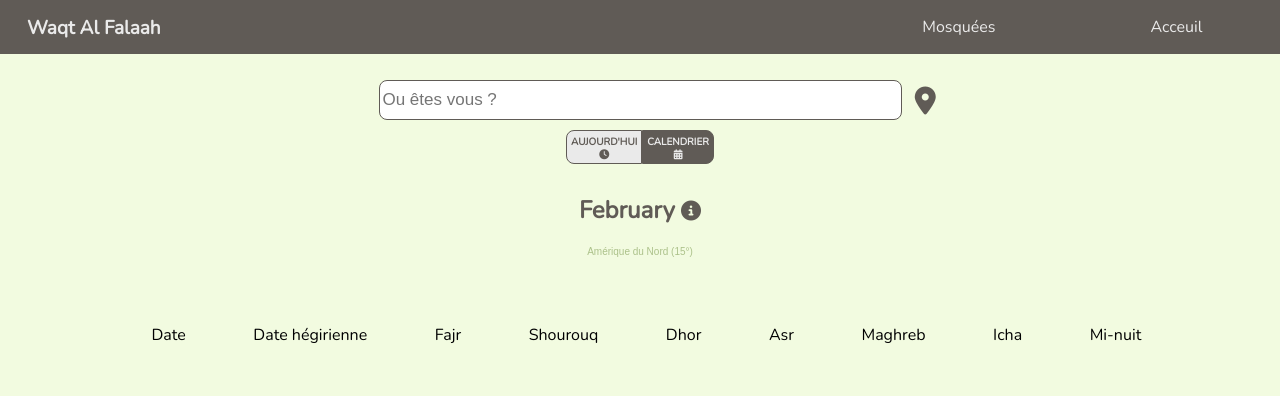
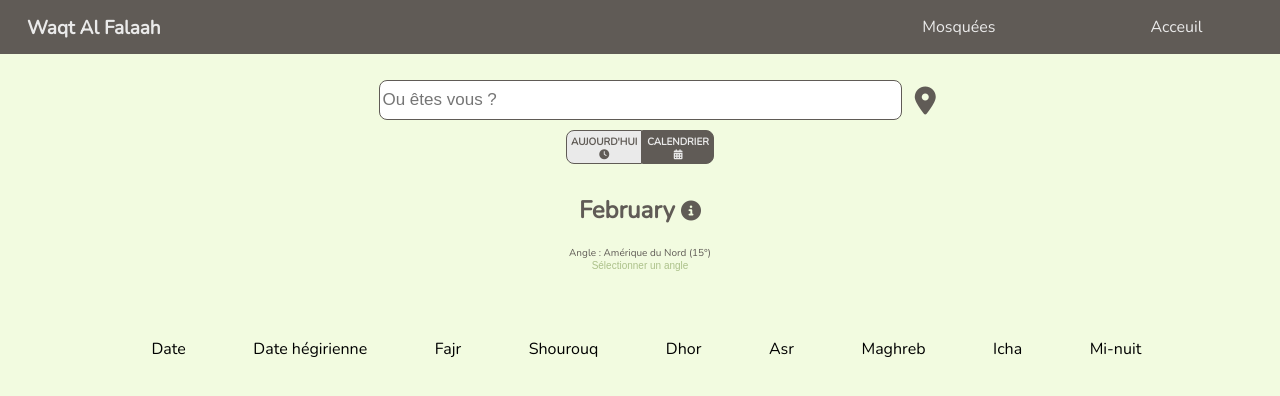
Before and after one commit to Lhourquin/Repo-Developpement-React-Prayer-Times, a React (Create React App) app: page /calendar in a window 1280 px wide. Shown: the top 396 px of the page. Built offline with nearby package versions, Linux system fonts and the light colour scheme.

Commit message:
resolve partialy problem with angle selection

```diff
--- a/src/App.js
+++ b/src/App.js
@@ -16,6 +16,10 @@ class App extends Component {
       city: "",
       country: "",
       method: [
+        {
+          value : "2",
+          stringValue : "Sélectionner un angle"
+        },
         {
           value: 2,
           stringValue: "Amérique du Nord (15°)",
@@ -54,7 +58,7 @@ class App extends Component {
         },
         {
           value: 12,
-          stringValue: "Union des Organisations islamiques de France (12°)",
+          stringValue: "UOIF (12°)",
         },
         {
           value: 13,
@@ -110,11 +114,10 @@ class App extends Component {
       this.setState({ errorMessageLocation: "" });
     }, 5000);
   }
-
   render() {
+    console.log(this.state.selectedMethodStringValue)
     return (
       <>
-
         <header>
           <NavBar />
 
@@ -130,6 +133,24 @@ class App extends Component {
             }
             handleSubmitValue={(event) => {
               event.preventDefault();
+              const key = event.keyCode;
+
+              if (key === 13) {
+                if (
+                  this.state.inputCityValue === "" ||
+                  this.state.inputCountryValue === ""
+                ) {
+                  this.setState({ city: "" });
+                  this.setState({ country: "" });
+                } else {
+                  this.setState({ city: this.state.inputCityValue });
+                  this.setState({ country: this.state.inputCountryValue });
+                  setTimeout(() => {
+                    this.setState({ inputCityValue: "" });
+                    this.setState({ inputCountryValue: "" });
+                  }, 1000);
+                }
+              }
 
               if (
                 this.state.inputCityValue === "" ||
@@ -170,7 +191,6 @@ class App extends Component {
                 }}
                 selectedMethodValue={this.state.selectedMethodValue}
                 selectedMethodStringValue={this.state.selectedMethodStringValue}
-
               />
             }
           />
--- a/src/components/Homepage-components/calendar-components/Calendar.css
+++ b/src/components/Homepage-components/calendar-components/Calendar.css
@@ -1,3 +1,14 @@
+.calendar .Calendar__div-container-span-select {
+  text-align: center;
+  display: -webkit-box;
+  display: -ms-flexbox;
+  display: flex;
+  -webkit-box-orient: vertical;
+  -webkit-box-direction: normal;
+      -ms-flex-direction: column;
+          flex-direction: column;
+}
+
 .calendar .calendar-container-month-degreeSeclect {
   display: -webkit-box;
   display: -ms-flexbox;
@@ -29,6 +40,7 @@
   background-image: none;
   cursor: pointer;
   text-align: center;
+  text-align: -webkit-center;
 }
 
 .calendar .calendar-container-month-degreeSeclect .select {
@@ -42,15 +54,15 @@
   overflow: hidden;
 }
 
-.calendar-span-infos-month {
+.calendar .calendar-span-infos-month {
   cursor: pointer;
 }
 
-.calendar-span-infos-month .info-icons-calendar {
+.calendar .calendar-span-infos-month .info-icons-calendar {
   font-size: 20px;
 }
 
-.closeInfosMonth {
+.calendar .closeInfosMonth {
   top: 90px;
   position: fixed;
   right: 12%;
@@ -63,7 +75,7 @@
   cursor: pointer;
 }
 
-.infos-hijri-month-container {
+.calendar .infos-hijri-month-container {
   background-color: #605b56;
   padding: 8.1px;
   border-radius: 8px;
--- a/src/components/Homepage-components/calendar-components/Calendar.js
+++ b/src/components/Homepage-components/calendar-components/Calendar.js
@@ -99,7 +99,7 @@ export const Calendar = ({
     setCurrentTimesOfTheDateClicked("");
   };
   // console.log("displayTimesOfTheDateClicked " + displayTimesOfTheDateClicked);
-  console.log(currentTimesOfTheDateClicked);
+  // console.log(currentTimesOfTheDateClicked);
   const [now, setNow] = useState(new Date().setHours(0, 0, 0, 0));
 
   const [clickedDisplayInfosMonth, setClickedDisplayInfosMonth] =
@@ -273,20 +273,34 @@ export const Calendar = ({
               {acutalMonth.charAt(0).toUpperCase() + acutalMonth.slice(1)}{" "}
               <span
                 onClick={displayInfosMonth}
-              className="calendar-span-infos-month">
+                className="calendar-span-infos-month"
+              >
                 {" "}
                 <i className="fas fa-info-circle info-icons-calendar"></i>
               </span>
             </h2>
           </div>
+          <div className="Calendar__div-container-span-select">
+            <span style={{ fontSize: "10px", color: "#605b56" }}>
+              Angle :{" "}
+              {selectedMethodStringValue === "" ||
+              selectedMethodStringValue === "Sélectionner un angle"
+                ? "Amérique du Nord (15°)"
+                : selectedMethodStringValue}
+            </span>
 
               <select onChange={getAngleOptionValue}>
                 {method.map((currentTimesOfTheDateClicked, index) => (
-              <option key={index} value={currentTimesOfTheDateClicked.value}>
+                  <option
+                    key={index}
+                    value={currentTimesOfTheDateClicked.value}
+                  >
                     {currentTimesOfTheDateClicked.stringValue}
                   </option>
                 ))}
               </select>
+
+          </div>
         </div>
 
         <table>
--- a/src/components/Homepage-components/calendar-components/Calendar.scss
+++ b/src/components/Homepage-components/calendar-components/Calendar.scss
@@ -1,4 +1,9 @@
 .calendar {
+  .Calendar__div-container-span-select{
+    text-align:center;
+    display: flex;
+    flex-direction: column;
+  }
   .calendar-container-month-degreeSeclect {
     display: flex;
     flex-direction: column;
@@ -21,6 +26,7 @@
       background-image: none;
       cursor: pointer;
       text-align: center;
+      text-align: -webkit-center;
     }
 
     .select {
@@ -32,7 +38,7 @@
       overflow: hidden;
     }
   }
-}
+
 .calendar-span-infos-month {
   cursor: pointer;
   .info-icons-calendar {
@@ -60,6 +66,7 @@
   text-align: left;
   width: 60%;
   margin: 125px auto;
+}
 }
 @media (min-width: 0px) and (max-width: 621px) {
   .name-of-times-list {
--- a/src/components/Homepage-components/today-components/pannel-time-today/Pannel.css
+++ b/src/components/Homepage-components/today-components/pannel-time-today/Pannel.css
@@ -1,12 +1,18 @@
 .Pannel__container-select-degree {
-  text-align: end;
-  margin-top: -4%;
+  text-align: center;
+  display: -webkit-box;
+  display: -ms-flexbox;
+  display: flex;
+  -webkit-box-orient: vertical;
+  -webkit-box-direction: normal;
+      -ms-flex-direction: column;
+          flex-direction: column;
 }
 
 .Pannel__container-select-degree select {
   color: #acc18a;
   font-size: 10px;
-  text-align: end;
+  text-align: center;
   -webkit-appearance: none;
      -moz-appearance: none;
           appearance: none;
--- a/src/components/Homepage-components/today-components/pannel-time-today/Pannel.js
+++ b/src/components/Homepage-components/today-components/pannel-time-today/Pannel.js
@@ -2,7 +2,13 @@ import React from "react";
 import { Clock } from "./time-components/Clock";
 import { Timer } from "./time-components/Timer";
 import "./Pannel.css";
-export const Pannel = ({ today, searchField, getAngleOptionValue, method }) => {
+export const Pannel = ({
+  today,
+  searchField,
+  getAngleOptionValue,
+  method,
+  selectedMethodStringValue,
+}) => {
   return (
     <>
       {today.map((obj, index) => (
@@ -14,10 +20,17 @@ export const Pannel = ({ today, searchField, getAngleOptionValue, method }) => {
                 searchField.slice(1).toLowerCase()}
             </h2>
             <div className="Pannel__container-select-degree">
+              <span style={{ fontSize: "10px" }}>
+                Angle :{" "}
+                {selectedMethodStringValue === "Sélectionner un angle" ||
+                selectedMethodStringValue === ""
+                  ? "Amérique du Nord (15°)"
+                  : selectedMethodStringValue}
+              </span>
               <select onChange={getAngleOptionValue} className="select-degree">
                 {method.map((obj, index) => (
                   <option key={index} value={obj.value}>
-                    {obj.stringValue}{" "}
+                    {obj.stringValue}
                   </option>
                 ))}
               </select>
```
Also changed, not shown: src/components/Homepage-components/today-components/pannel-time-today/Pannel.scss (+5 -13 lines), 2 other files (tests, documents, lock files or other folders). Lines whose indentation alone changed are shown as unchanged.
